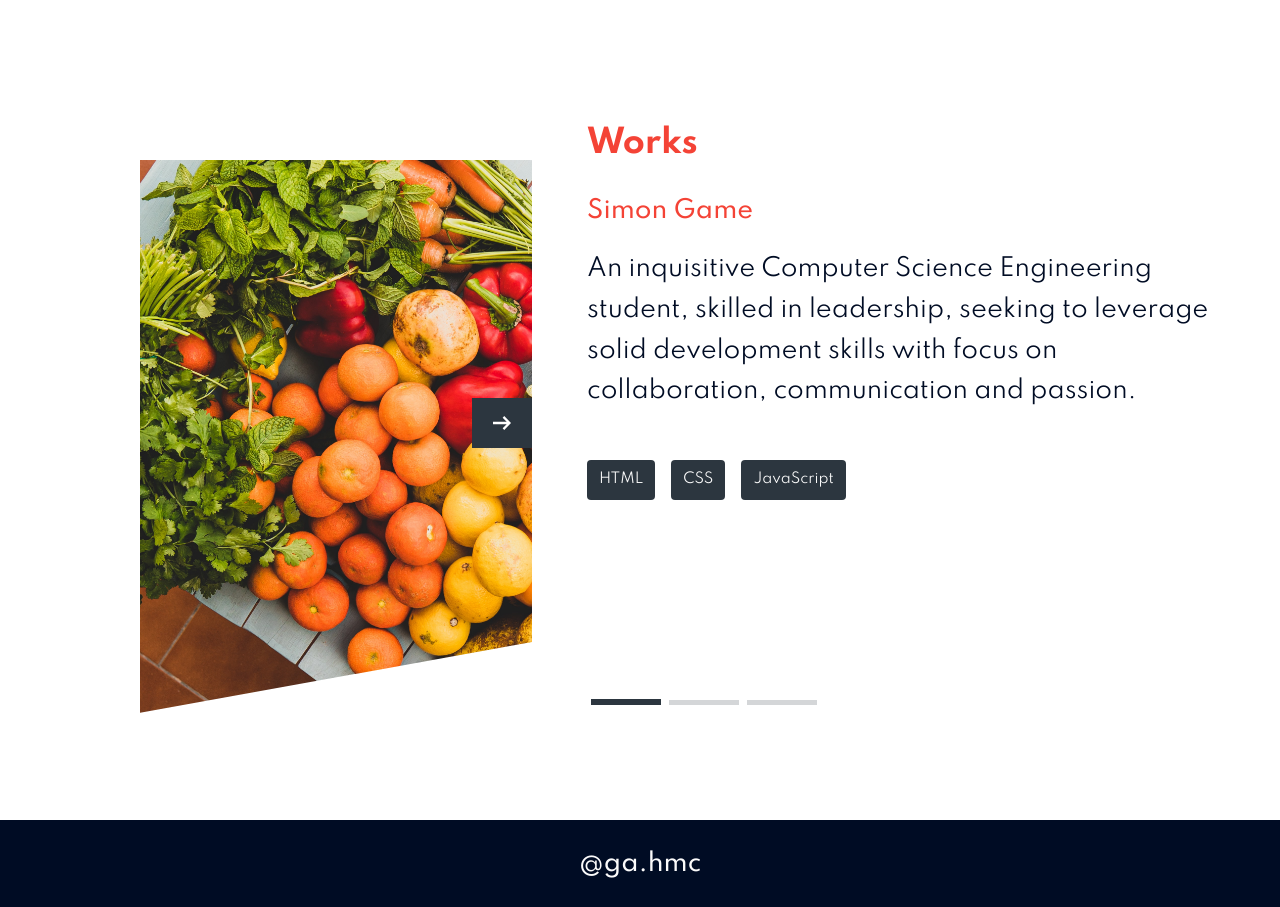
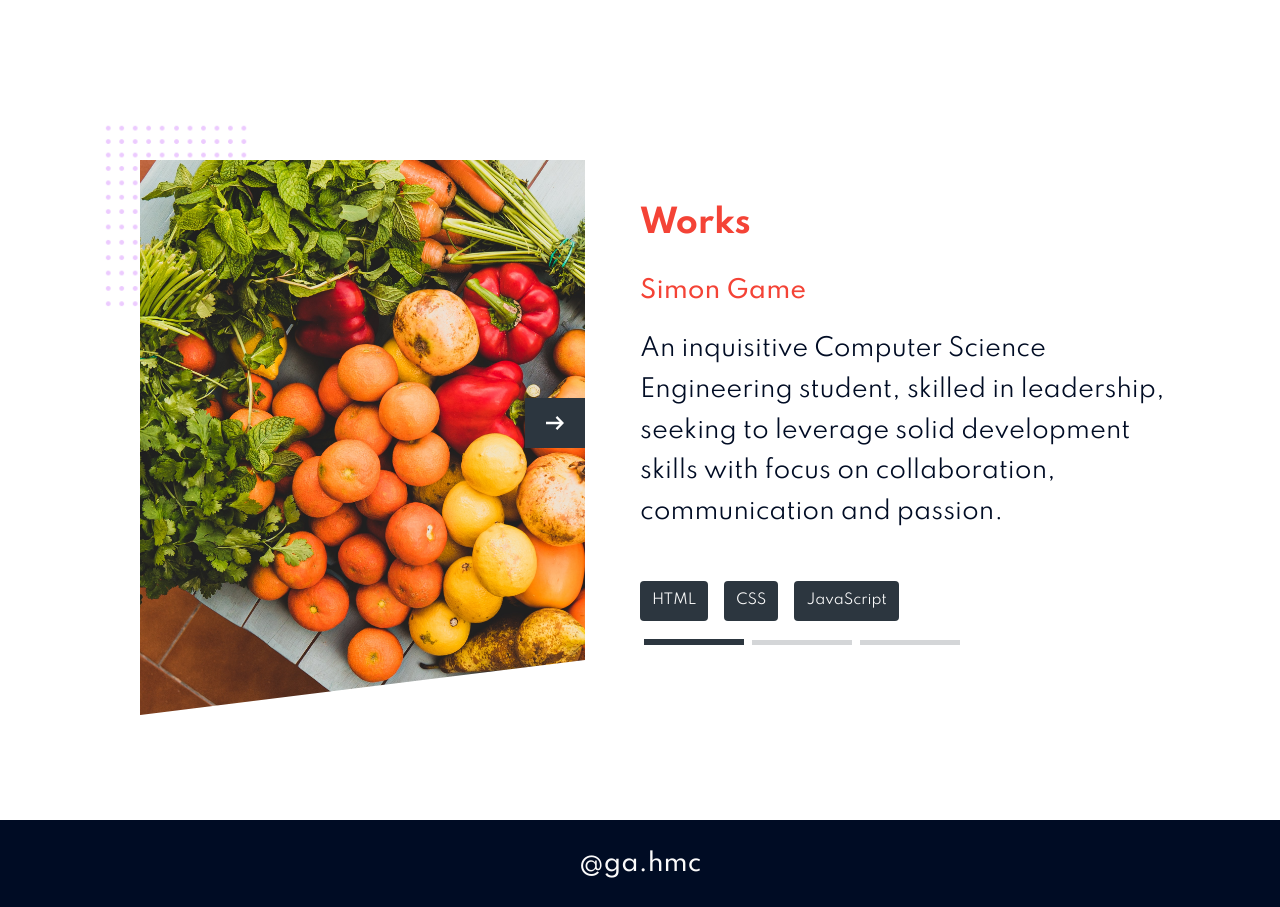
Before and after one commit to GabrielHammermeister/portfolio-lp, a Next.js app: page / in a window 1280 px wide. Shown: the part 780-1687 px from the top of the page. Built offline with nearby package versions, Linux system fonts and the light colour scheme.

Commit message:
refactor - adjustments on styles from work section

```diff
--- a/src/components/WorkDescription/WorkDescription.styles.ts
+++ b/src/components/WorkDescription/WorkDescription.styles.ts
@@ -1,6 +1,8 @@
 import styled from 'styled-components'
 
-export const Container = styled.main``
+export const Container = styled.main`
+   padding-top: 80px;
+`
 
 export const SkillContainer = styled.div`
    display: flex;
--- a/src/components/WorkSection/WorkSection.styles.ts
+++ b/src/components/WorkSection/WorkSection.styles.ts
@@ -16,6 +16,7 @@ export const WorkBackground = styled.div`
    position: absolute;
    z-index: 1;
    height: 100%;
+   width: 100%;
 
    background-position: top left !important;
    background-size: 150px !important;
@@ -23,17 +24,47 @@ export const WorkBackground = styled.div`
 
    background: url('/img/BG.svg');
 `
+export const WorkDescription = styled.aside`
+   max-width: 50%;
+   width: 100%;
+   text-align: left;
+
+   & h2 {
+      margin-bottom: 1.875rem;
+   }
+
+   & h3 {
+      margin-bottom: 1.5rem;
+   }
+
+   & .swiper-pagination {
+      width: auto;
+      bottom: 70px;
+   }
+
+   & .swiper-pagination-bullet {
+      background-color: ${({ theme }) => theme.background.secondary};
+
+      border-radius: 0;
+      width: 100px;
+      height: 5px;
+   }
+
+   & .swiper-pagination-bullet-active {
+      height: 6px;
+   }
+`
 
 export const WorkThumbnail = styled.aside`
    height: 100%;
    width: 100%;
    min-width: 40%;
-
+   position: relative;
    & .swiper-slide {
       background-position: top 40px left 40px, top left !important;
       background-size: cover, 150px !important;
       background-repeat: no-repeat !important;
-      clip-path: polygon(0% 0%, 100% 0%, 100% 87%, 0% 100%);
+      clip-path: polygon(0% 0%, 100% 0%, 100% 90%, 0% 100%);
 
       display: flex;
       justify-content: center;
@@ -77,33 +108,3 @@ export const WorkThumbnail = styled.aside`
       display: none;
    }
 `
-
-export const WorkDescription = styled.aside`
-   min-width: 60%;
-   width: 100%;
-   text-align: left;
-
-   & h2 {
-      margin-bottom: 1.875rem;
-   }
-
-   & h3 {
-      margin-bottom: 1.5rem;
-   }
-
-   & .swiper-pagination {
-      width: auto;
-   }
-
-   & .swiper-pagination-bullet {
-      background-color: ${({ theme }) => theme.background.secondary};
-
-      border-radius: 0;
-      width: 70px;
-      height: 5px;
-   }
-
-   & .swiper-pagination-bullet-active {
-      height: 6px;
-   }
-`
```
